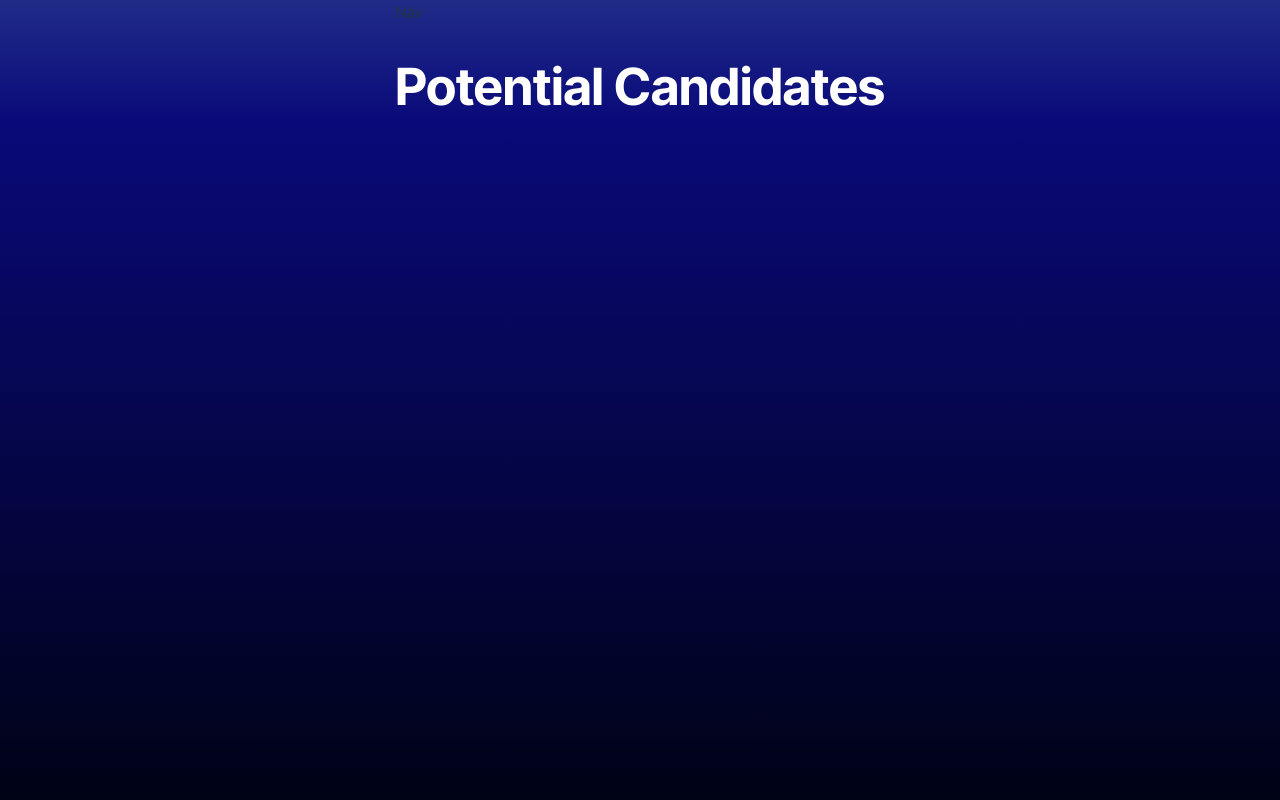
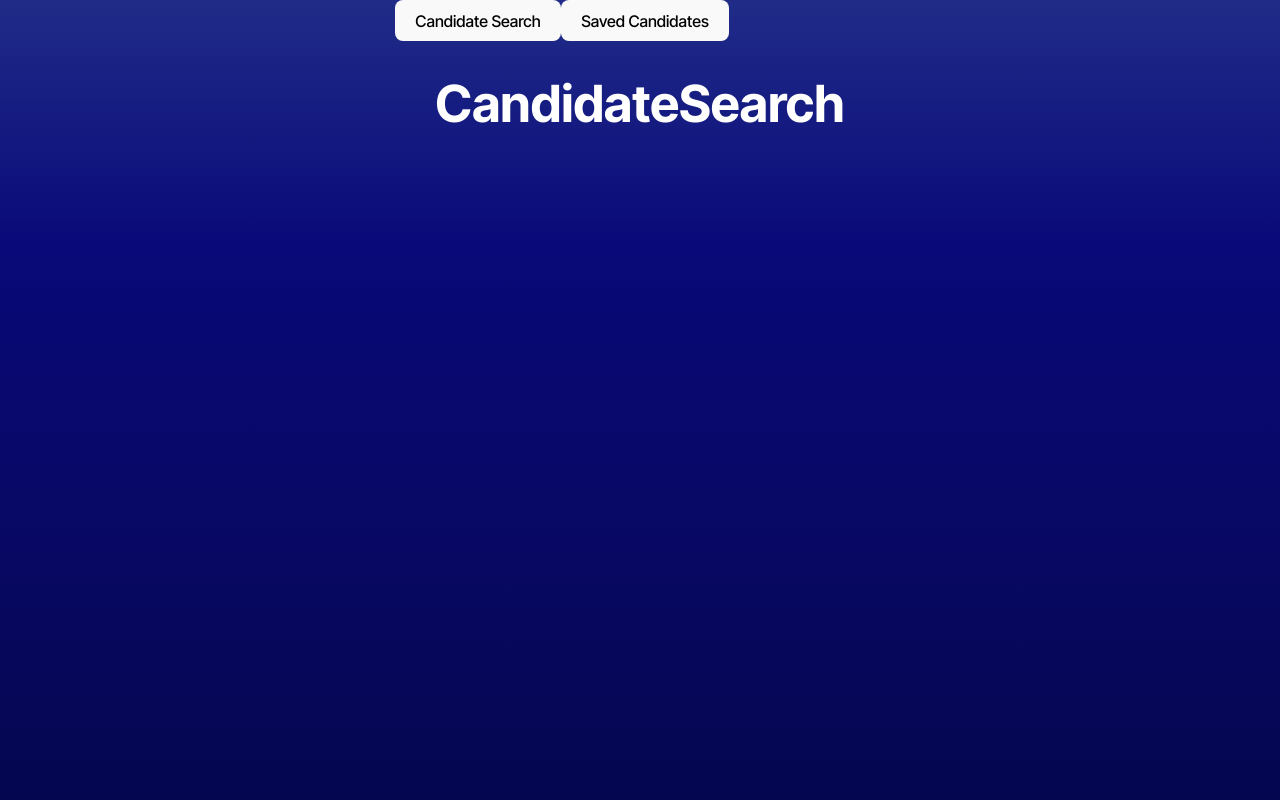
Before and after one commit to melissakikta/Kikta_Candidate_Search, a React (Vite) app: page /SavedCandidates in a window 1280 px wide. Shown: the top 800 px of the page. Built offline with nearby package versions, Linux system fonts and the light colour scheme.

Commit message:
Nav, NavTabs, and CandidateSearch

```diff
--- a/src/components/Nav.tsx
+++ b/src/components/Nav.tsx
@@ -1,7 +1,31 @@
+import { useState } from 'react';
+import NavTabs from './NavTabs';
+import CandidateSearch from "../pages/CandidateSearch";
+import SavedCandidates from '../pages/SavedCandidates';
+
+
+//Function to create navigation bar
 const Nav = () => {
-  // TODO: Add necessary code to display the navigation bar and link between the pages
-  return (
-    <div>Nav</div>
+  const [currentPage, setCurrentPage] = useState('CandidateSearch');
+
+  const renderPage = () => {
+    if (currentPage === 'CandidateSearch') {
+      return <CandidateSearch />;
+    } else
+      return <SavedCandidates />;
+    };
+
+  const handlePageChange = (page: string) => setCurrentPage(page);
+
+    return (
+    <div>
+       {/* We are passing the currentPage from state and the function to update it */}
+       <NavTabs currentPage={currentPage} handlePageChange={handlePageChange} />
+      {/* Here we are calling the renderPage method which will return a component  */}
+      <main className="mx-3">{renderPage()}
+
+      </main>
+    </div>
   )
 };
 
--- /dev/null
+++ b/src/components/NavTabs.tsx
@@ -0,0 +1,14 @@
+function NavTabs({currentPage, handlePageChange }) {
+  return (
+    <nav>
+      <button onClick={() => handlePageChange('CandidateSearch')}>
+        Candidate Search
+      </button>
+      <button onClick={() => handlePageChange('SavedCandidates')}>
+        Saved Candidates
+      </button>
+    </nav>
+  );
+}
+
+export default NavTabs;
--- a/src/pages/CandidateSearch.tsx
+++ b/src/pages/CandidateSearch.tsx
@@ -2,6 +2,20 @@ import { useState, useEffect } from 'react';
 import { searchGithub, searchGithubUser } from '../api/API';
 
 const CandidateSearch = () => {
+  const [users, setUsers] = useState<Candidate>({
+    name: '',
+    username: '',
+    location: '',
+    avatar_url: '',
+    email: '',
+    html_url: '',
+    company: '',
+  });
+
+  const [search, setSearch] = useState<string>('');
+
+
+
   return <h1>CandidateSearch</h1>;
 };
 
```
Also changed, not shown: src/interfaces/Candidate.interface.tsx (+10 -1 lines), 2 other files (tests, documents, lock files or other folders).
